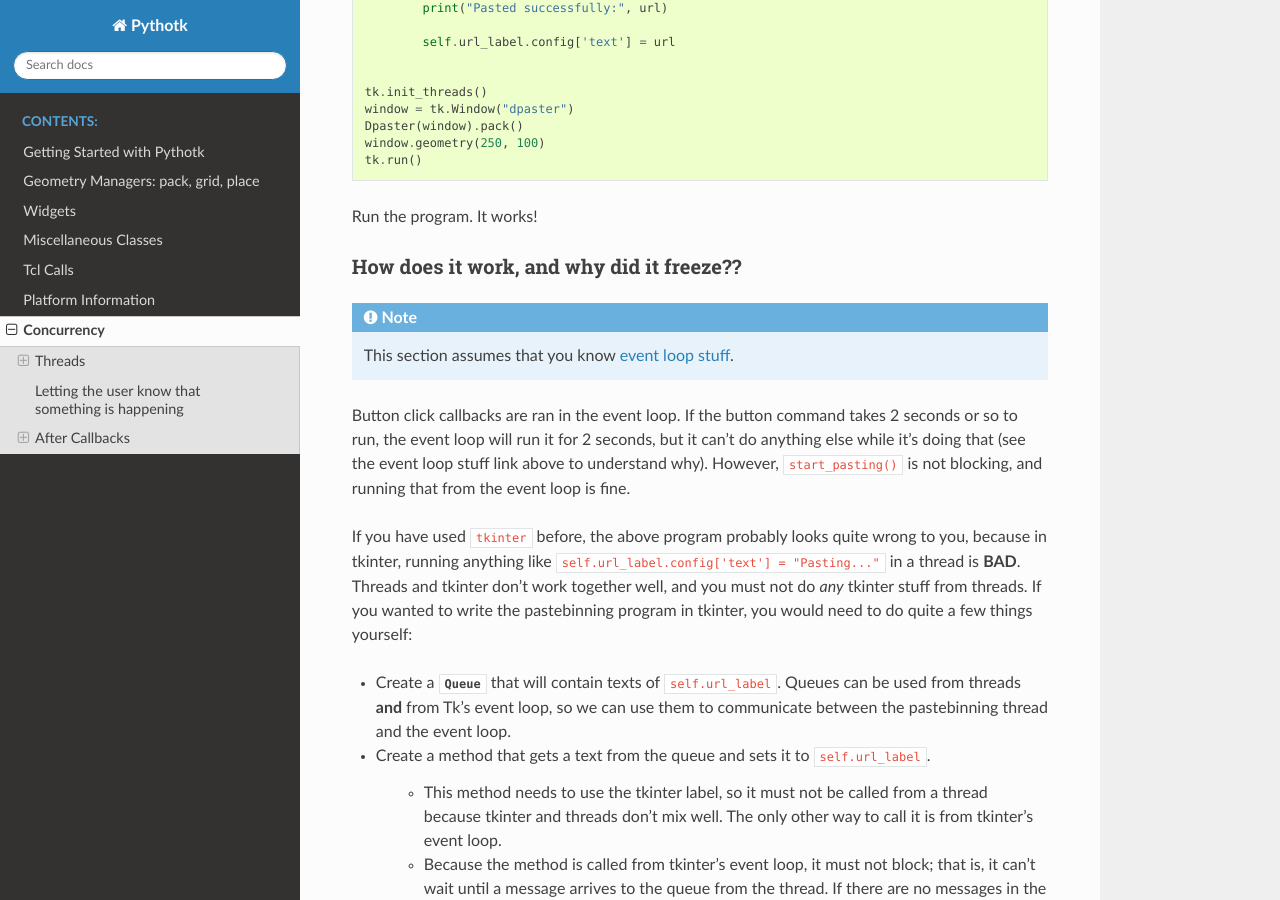
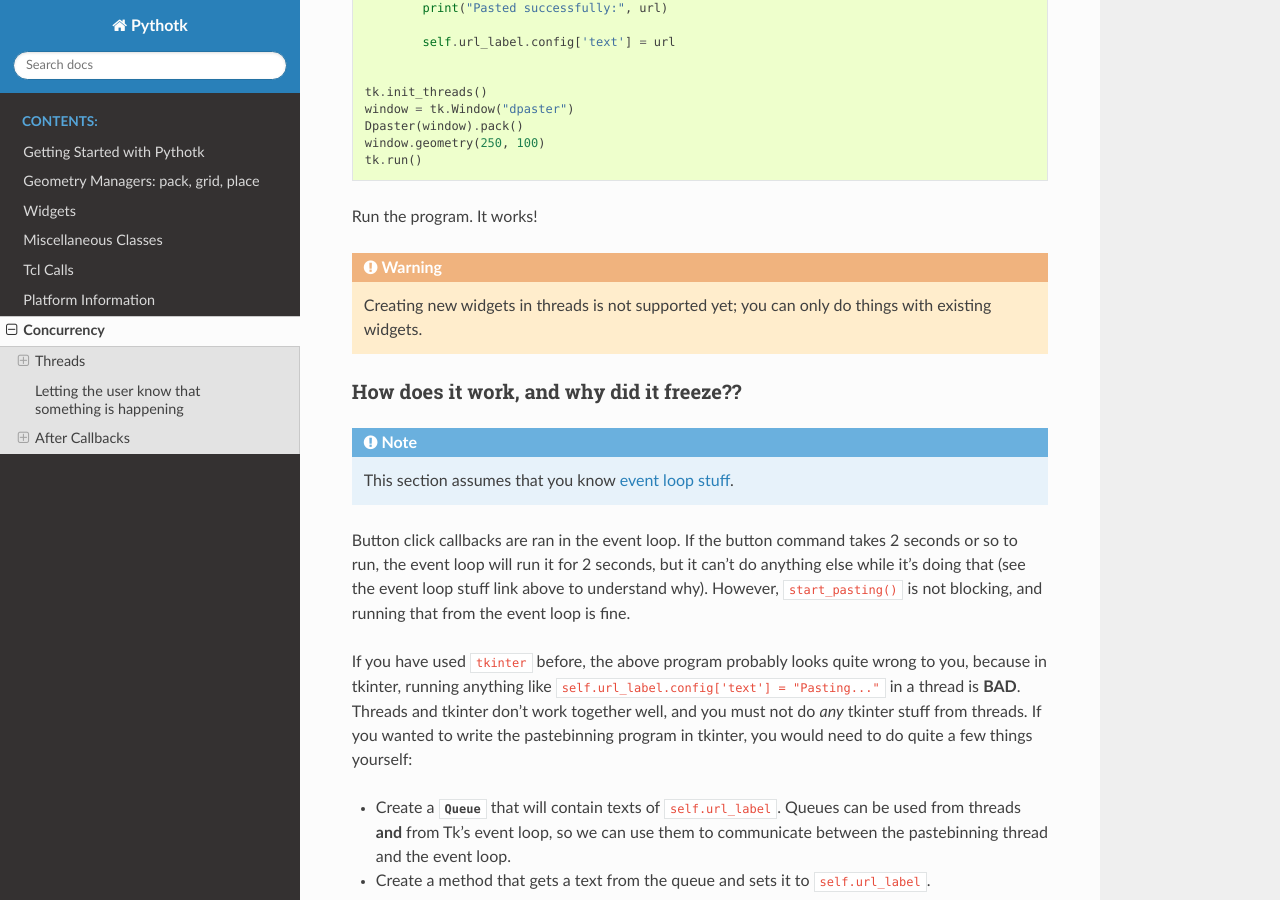
Before and after one commit to Akuli/teek, a Sphinx documentation site: the page built from docs/concurrency.rst, in a window 1280 px wide and 900 px high, scrolled down 2934 px. Built offline with Sphinx 7.4.7 and the Read the Docs theme 2.0.0, drawn with Linux system fonts in a browser that asks for light colours.

Commit message:
add warning

```diff
--- a/docs/concurrency.rst
+++ b/docs/concurrency.rst
@@ -161,6 +161,10 @@ Let's fix it by adding ``tk.init_threads()`` before the line that creates
     tk.run()
 
 Run the program. It works!
+
+.. warning::
+    Creating new widgets in threads is not supported yet; you can only do
+    things with existing widgets.
 
 
 How does it work, and why did it freeze??
```
